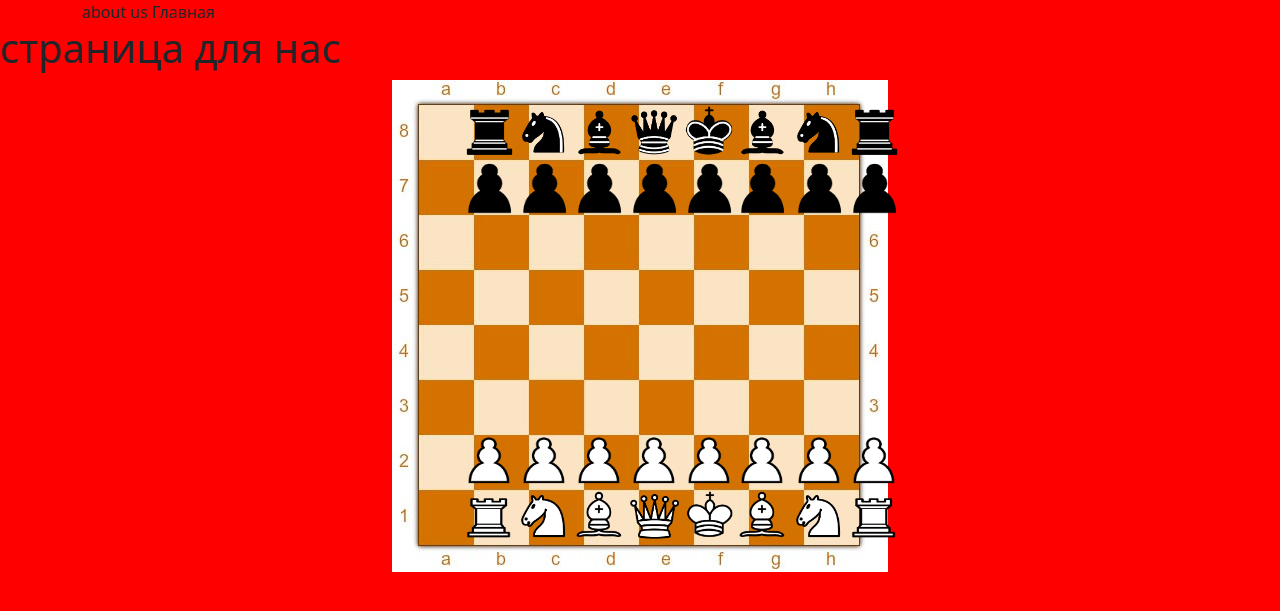
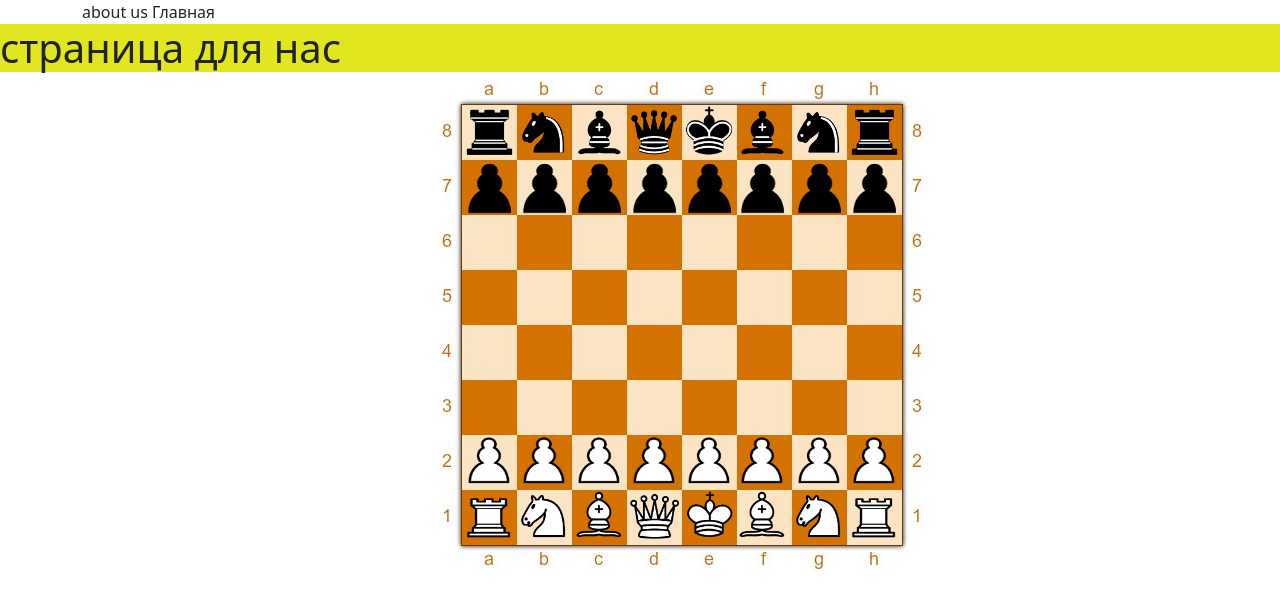
Before and after one commit to mixar23/mixar23.github.io, a Django app: page /about-us in a window 1280 px wide. Shown: the top 611 px of the page. Run offline with Django 4.2, Linux system fonts and the light colour scheme.

Commit message:
fix move out desk

```diff
--- a/main/static/main/css/main.css
+++ b/main/static/main/css/main.css
@@ -1,3 +1,10 @@
-body{
-    background-color: red;
+h1{
+    background-color: #e2e61f;
 }
+.desk{
+    position :absolute;
+    left :435px;
+}
+p{
+    background-color: #2b21b4;
+}
--- a/main/templates/main/about.html
+++ b/main/templates/main/about.html
@@ -1,9 +1,9 @@
 {% extends 'main/base.html' %}
 
-{% load static%}
+{% load static %}
 
 {% block title %}
-<link rel="stylesheet" type = "text/css" href="{% static 'main/css/main.css' %}">
+
 
 <div class="container">
     <a href="{% url 'about' %}" class="navbar-brand">about us</a>
@@ -15,24 +15,12 @@
 {% endblock%}
 
 {% block text %}
-<style>
-    {% comment %} .desk{
-        position :relative;
-        text-align: center;
-    } {% endcomment %}
 
-    {% comment %} .figure{
-        position :absolute;
-        top :400px;
-        left :500px;
-} {% endcomment %}
-
-</style>
 {% endblock%}
 
 {% block aboutcontent %}
 
-<h1>страница для нас<h1>
+<h1>страница для нас</h1>
     <div class = 'desk'>
         <p><img src= "{% static 'main/png/desk.png'%}" alt="chess_desk" id = "chess_desk" widht = 496 height = 492/></p>
     </div>
@@ -77,10 +65,13 @@
         <script type="text/javascript">
             var elements = []
             var ids = ['chess_figure_1','chess_figure_2','chess_figure_3','chess_figure_4','chess_figure_5','chess_figure_6','chess_figure_7','chess_figure_8','chess_figure_9','chess_figure_10','chess_figure_11','chess_figure_12','chess_figure_13','chess_figure_14','chess_figure_15','chess_figure_16','chess_figure_1_b','chess_figure_2_b','chess_figure_3_b','chess_figure_4_b','chess_figure_5_b','chess_figure_6_b','chess_figure_7_b','chess_figure_8_b','chess_figure_9_b','chess_figure_10_b','chess_figure_11_b','chess_figure_12_b','chess_figure_13_b','chess_figure_14_b','chess_figure_15_b','chess_figure_16_b'];
-            for (let i = 0;i < 33;i++){
+            for (let i = 0;i < 32;i++){
                 elements[i] = document.getElementById(ids[i]);
                 elements[i].onmousedown = function(e) {
                     elements[i].style.position = 'absolute';
+                    var first_coorx = div((e.pageX - elements[i].offsetWidth / 2) + 6,55) * 55 + 22 + 'px';
+                    var first_coory = div((e.pageY - elements[i].offsetHeight / 2) + 32,55) * 55 - 6 + 'px';
+                    console.log(first_coorx,first_coory);
                     moveAt(e);
                     document.body.appendChild(elements[i]);
                     elements[i].style.zIndex = 1000;
@@ -102,7 +93,26 @@
                     elements[i].onmouseup = function(e) {
                         document.onmousemove = null;
                         elements[i].onmouseup = null;
-                        moveTo(e);
+                        //проверка что конечные координаты находятся на доске
+                        if (div((e.pageX - elements[i].offsetWidth / 2) + 6,55) * 55 + 22 > 901){
+                            elements[i].style.left = first_coorx;
+                            elements[i].style.top = first_coory;
+
+                        }else if(div((e.pageX - elements[i].offsetWidth / 2) + 6,55) * 55 + 22 < 461){
+                            elements[i].style.left = first_coorx;
+                            elements[i].style.top = first_coory;
+
+                        }else if(div((e.pageY - elements[i].offsetHeight / 2) + 32,55) * 55 - 6 > 546){
+                            elements[i].style.left = first_coorx;
+                            elements[i].style.top = first_coory;
+
+                        }else if(div((e.pageY - elements[i].offsetHeight / 2) + 32,55) * 55 - 6 < 106){
+                            elements[i].style.left = first_coorx;
+                            elements[i].style.top = first_coory;
+
+                        }else{
+                            moveTo(e);
+                        }
                     }
                     }
                 elements[i].ondragstart = function() {
@@ -114,5 +124,4 @@
 
         </script>
 
-
 {% endblock %}
--- a/main/templates/main/base.html
+++ b/main/templates/main/base.html
@@ -5,10 +5,7 @@
 <html lang="en">
 <head>
     <style>
-        .desk{
-            position :relative;
-            text-align: center;
-        }
+
         {% comment %} white_figures {% endcomment %}
         .figure_w_13{
             position :absolute;
@@ -183,9 +180,10 @@
     <meta name="viewport" content="width=device-width, initial-scale=1.0">
     <title>{% block title %}{%  endblock %}</title>
     {% block text %}{% endblock %}
+    <link rel="stylesheet" href="{% static 'main/css/main.css' %}">
     <link rel="stylesheet" href="https://cdn.jsdelivr.net/npm/bootstrap@5.2.0/dist/css/bootstrap.min.css">
-    <link rel="stylesheet" href="{% static 'main/css/main.css' %}">
 </head>
+
 <body>
     <div class="container">
         <a href="{% url 'about' %}" class="navbar-brand">about us</a>
```
Also changed, not shown: main/static/main/js/move.js (+0 -21 lines).
